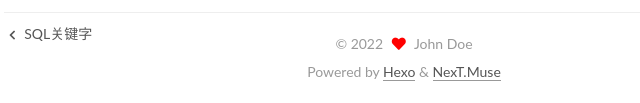
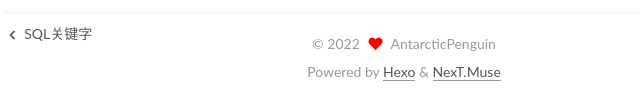
Before and after one commit to AntarcticPenguin/AntarcticPenguin.github.io, a plain HTML site: page 2022/05/24/SQL函数/index.html in a window 1280 px wide. Shown: the part 2173-2276 px from the top of the page, 396-1036 px from the left. Drawn offline with Linux system fonts and the light colour scheme.

Commit message:
Site updated: 2022-05-26 11:15:09

```diff
--- a/2022/05/24/SQL函数/index.html
+++ b/2022/05/24/SQL函数/index.html
@@ -29,7 +29,7 @@
 <meta property="og:locale" content="en_US">
 <meta property="article:published_time" content="2022-05-24T08:31:06.000Z">
 <meta property="article:modified_time" content="2022-05-25T10:56:17.532Z">
-<meta property="article:author" content="John Doe">
+<meta property="article:author" content="AntarcticPenguin">
 <meta property="article:tag" content="sql">
 <meta name="twitter:card" content="summary">
 
@@ -165,7 +165,7 @@
 
     <span hidden itemprop="author" itemscope itemtype="http://schema.org/Person">
       <meta itemprop="image" content="/images/avatar.gif">
-      <meta itemprop="name" content="John Doe">
+      <meta itemprop="name" content="AntarcticPenguin">
       <meta itemprop="description" content="">
     </span>
 
@@ -399,7 +399,7 @@
 
       <div class="site-overview-wrap sidebar-panel">
         <div class="site-author motion-element" itemprop="author" itemscope itemtype="http://schema.org/Person">
-  <p class="site-author-name" itemprop="name">John Doe</p>
+  <p class="site-author-name" itemprop="name">AntarcticPenguin</p>
   <div class="site-description" itemprop="description"></div>
 </div>
 <div class="site-state-wrap motion-element">
@@ -451,7 +451,7 @@
   <span class="with-love">
     <i class="fa fa-heart"></i>
   </span>
-  <span class="author" itemprop="copyrightHolder">John Doe</span>
+  <span class="author" itemprop="copyrightHolder">AntarcticPenguin</span>
 </div>
   <div class="powered-by">Powered by <a href="https://hexo.io/" class="theme-link" rel="noopener" target="_blank">Hexo</a> & <a href="https://muse.theme-next.org/" class="theme-link" rel="noopener" target="_blank">NexT.Muse</a>
   </div>
--- a/css/main.css
+++ b/css/main.css
@@ -1168,7 +1168,7 @@ pre .javascript .function {
 }
 .links-of-author a::before,
 .links-of-author span.exturl::before {
-  background: #427af7;
+  background: #4dff9a;
   border-radius: 50%;
   content: ' ';
   display: inline-block;
```
Also changed, not shown: 2022/05/19/HiveSQL/index.html (+4 -4 lines), 2022/05/19/hello-world/index.html (+4 -4 lines), 2022/05/20/DevOps概念/index.html (+4 -4 lines), 2022/05/24/JavaSE基础/index.html (+4 -4 lines), 2022/05/24/SQL关键字/index.html (+4 -4 lines), archives/2022/05/index.html (+3 -3 lines), archives/2022/index.html (+3 -3 lines), archives/index.html (+3 -3 lines), categories/index.html (+3 -3 lines), categories/java/index.html (+3 -3 lines), categories/sql/index.html (+3 -3 lines), index.html (+9 -9 lines), tags/hive/index.html (+3 -3 lines), tags/index.html (+3 -3 lines), 2 more files.
